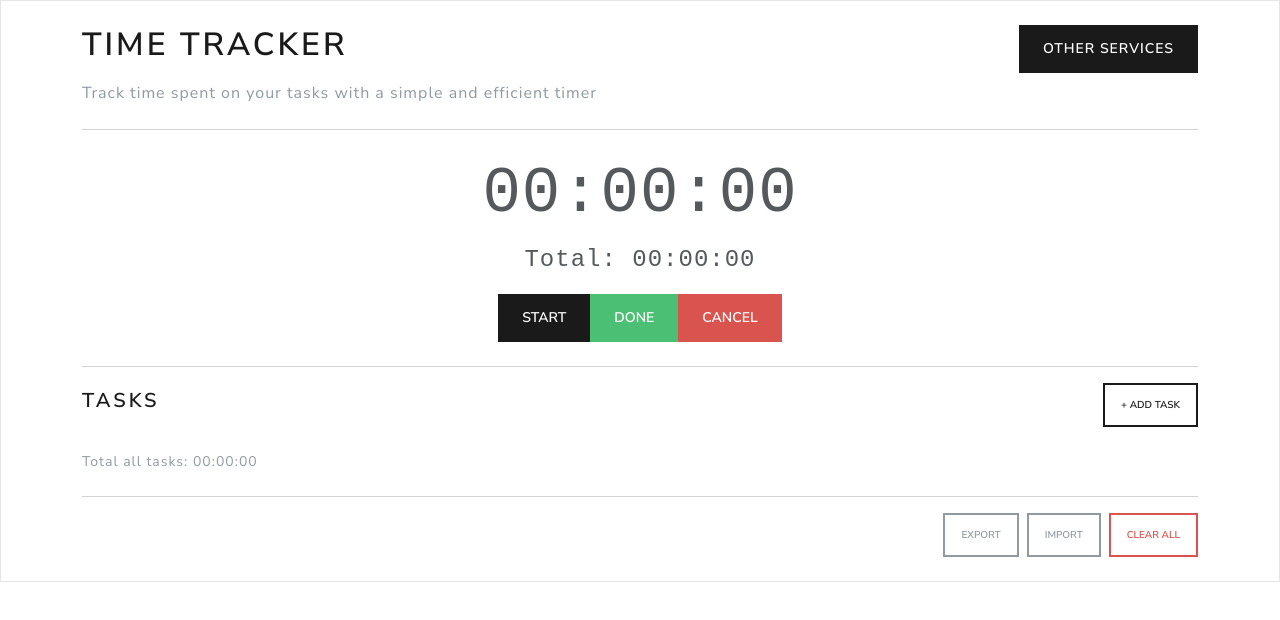
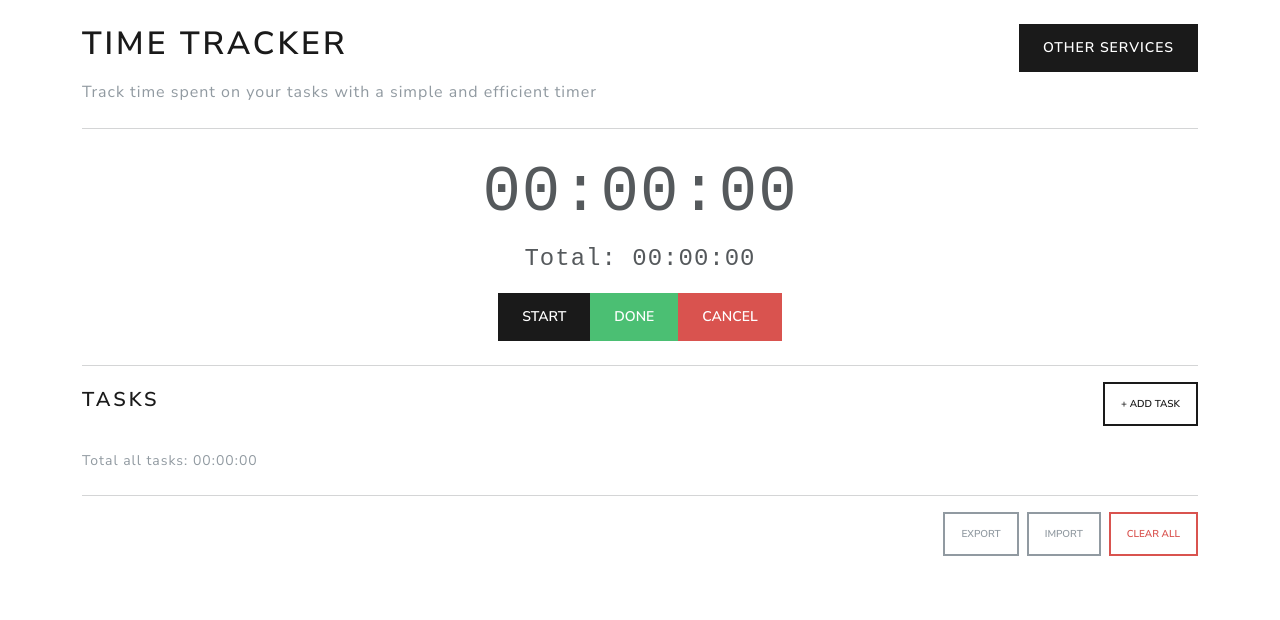
Before and after one commit to Ligul/simple-time-tracker, a plain HTML site: page index.html in a window 1280 px wide. Drawn offline with nearby package versions, Linux system fonts and the light colour scheme.

Commit message:
Remove default body border styling

```diff
--- a/index.html
+++ b/index.html
@@ -21,6 +21,9 @@
         .total-time {
             font-size: 1.5rem;
             font-family: monospace;
+        }
+        body {
+            border: none !important;
         }
     </style>
 </head>
```
